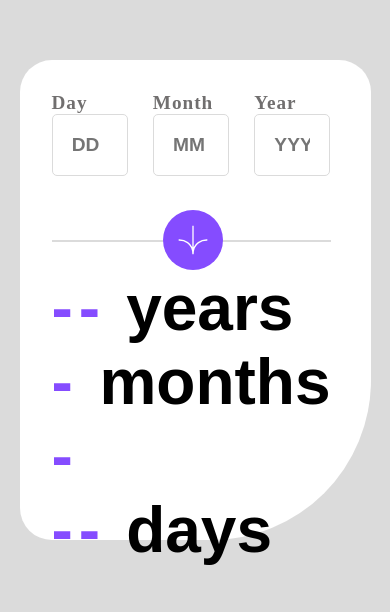
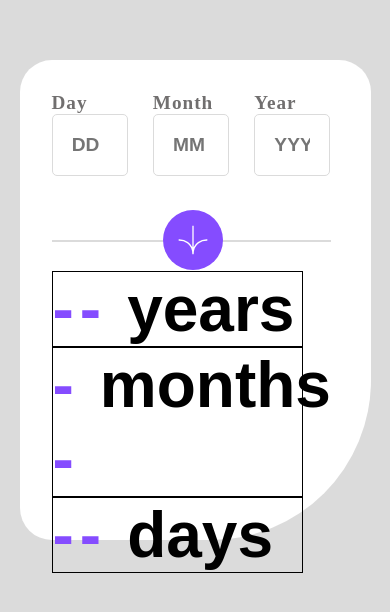
Before and after one commit to gratitude234/Age-Calculator-App, a plain HTML site: page index.html in a window 390 px wide. Shown: the part 122-734 px from the top of the page. Drawn offline with Linux system fonts and the light colour scheme.

Commit message:
Update styles.css

```diff
--- a/styles.css
+++ b/styles.css
@@ -163,5 +163,7 @@ input{
   flex-direction: row;
   gap: 20px;
   font-family:Arial, Helvetica, sans-serif;
+  border: 1px solid black;
+  width: 90%;
 }
 }
```
